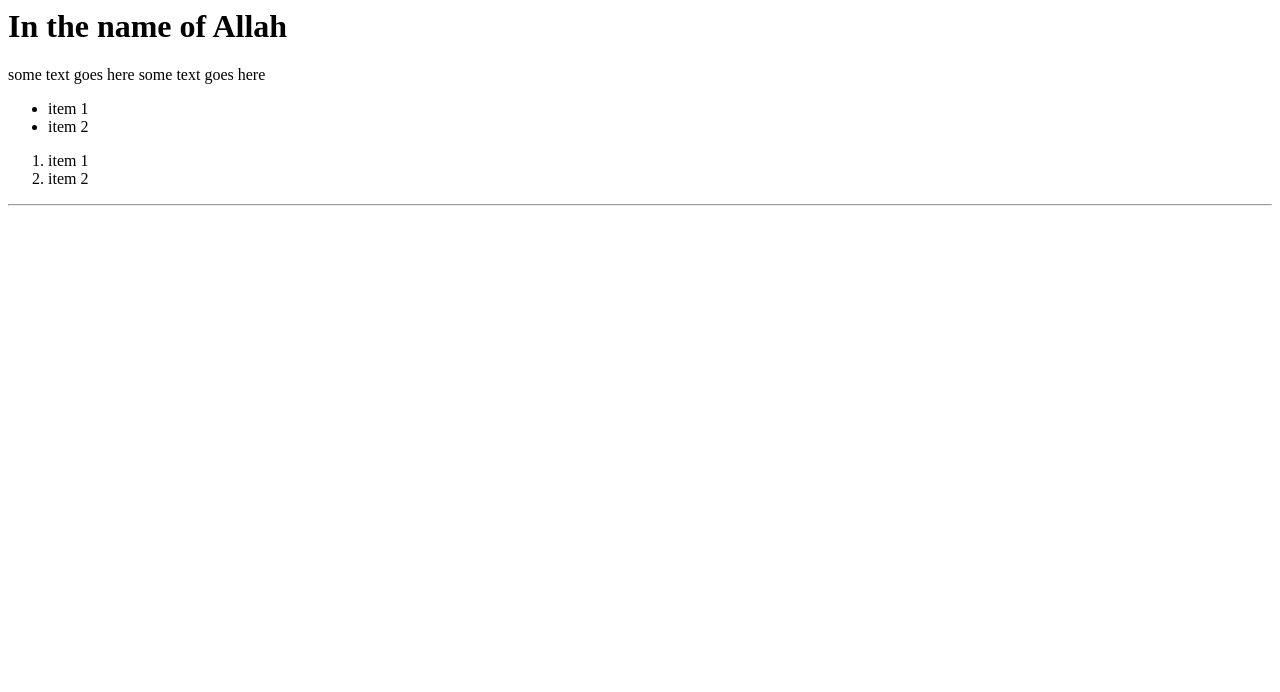
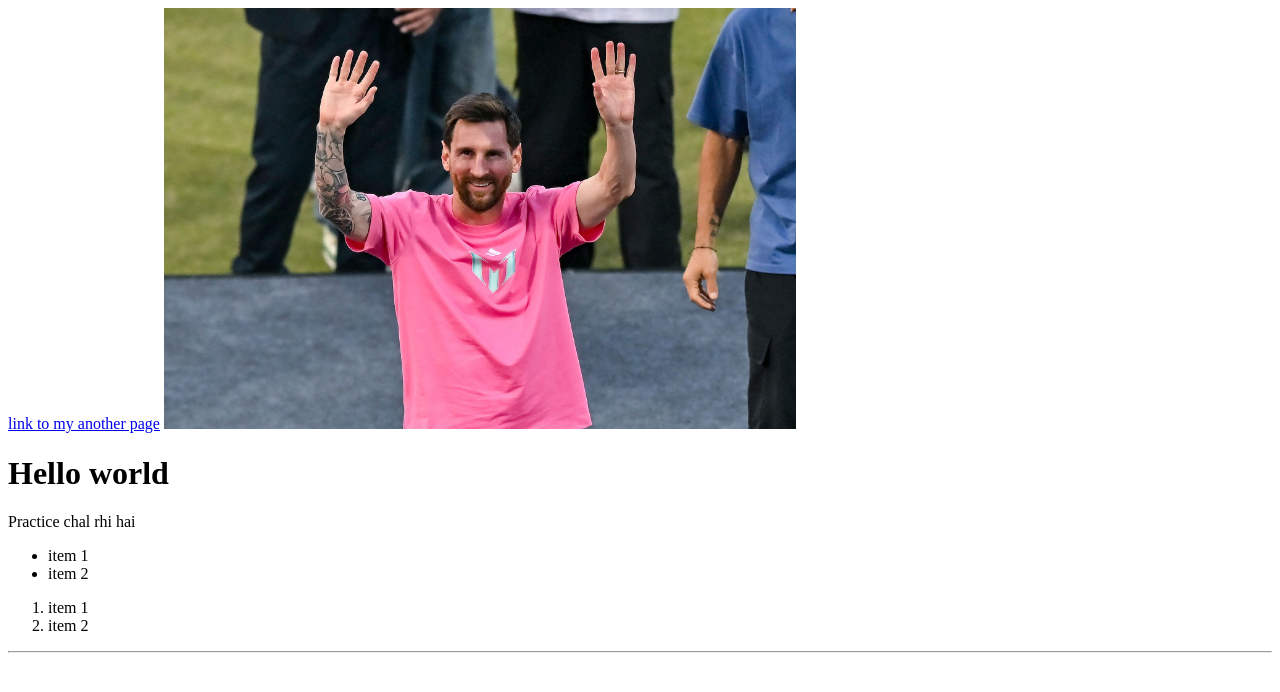
Before and after one commit to ghilman496/2502094, a plain HTML site: page index.html in a window 1280 px wide. Drawn offline with Linux system fonts and the light colour scheme.

Commit message:
Add files via upload
images were added and the pages were linked

```diff
--- a/index.html
+++ b/index.html
@@ -8,12 +8,10 @@
 
 
 <body>
-
-<h1>In the name of Allah</h1>
-
-<p>some text goes here some text goes here</p>
-
-
+<a href="aboutus.html">link to my another page</a>
+<img src="licensed-image.jpg" alt="" width="50%">
+<h1>Hello world</h1>
+<p> Practice chal rhi hai</p>
 
 <ul>
     <li>item 1</li>
@@ -25,13 +23,7 @@
     <li> item 2</li>
 </ol>
 
-
 <hr/>
-
 <br/>
-
-
 </body>
-
-
 </html>
```
Also changed, not shown: aboutus.html (added, +13 -0 lines), licensed-image.jpg (added).
